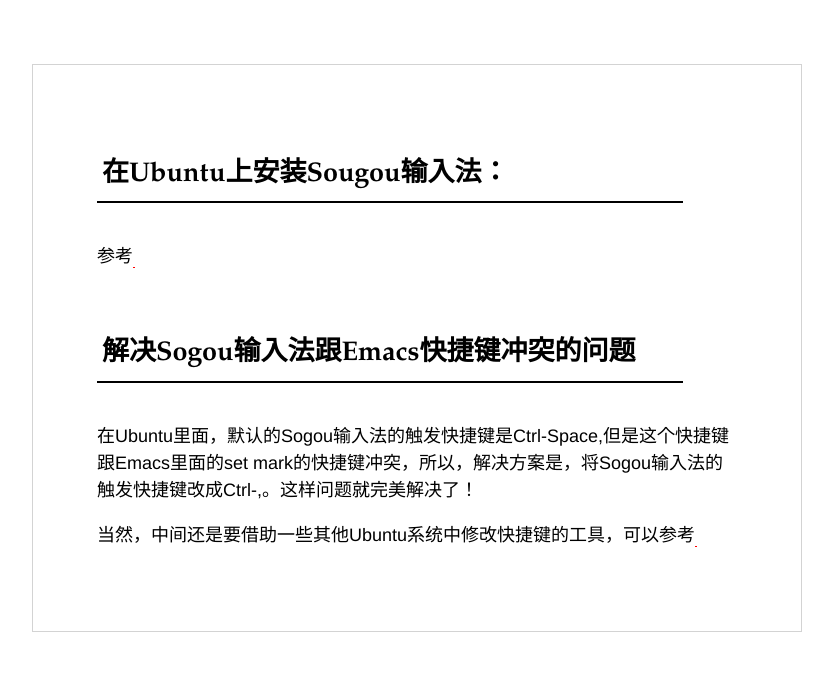
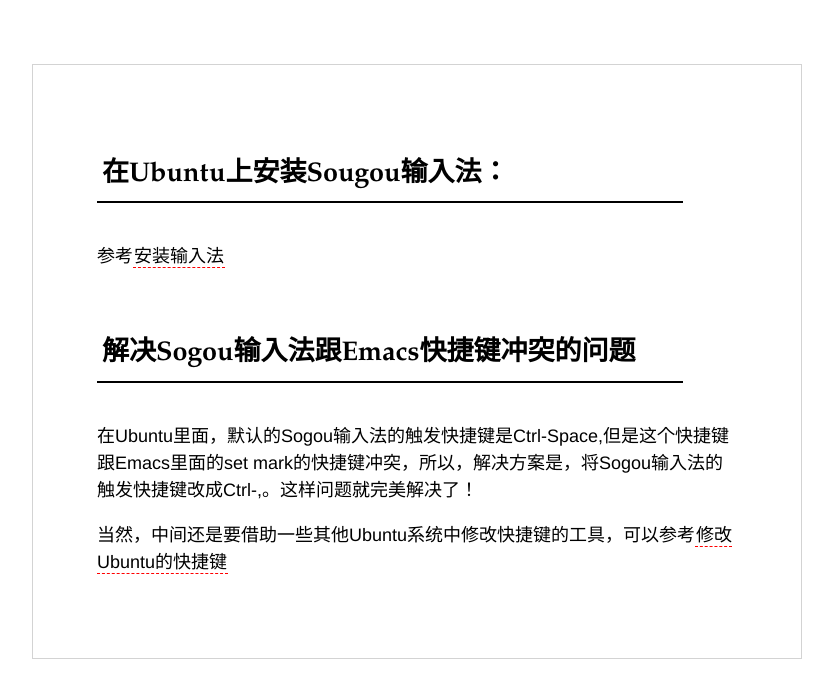
Before and after one commit to 0x00evil/0x00evil.github.io, a Jekyll site: the page built from _posts/2015-01-08-shortcuts-conflict-between-emacs-and-input-method.html, in a window 1280 px wide. Shown: the top 698 px of the page, without its empty margins (224-1057 px from the left). Built offline with Jekyll 4.4.1, drawn with Linux system fonts in a browser that asks for light colours.

Commit message:
fix a bug

```diff
--- a/_posts/2015-01-08-shortcuts-conflict-between-emacs-and-input-method.html
+++ b/_posts/2015-01-08-shortcuts-conflict-between-emacs-and-input-method.html
@@ -4,7 +4,7 @@ title: Shortcuts conflict between emacs and sougou input method in Unbuntu
 ---
 
 <h2>在Ubuntu上安装Sougou输入法：</h2>
-<p>参考<a href="http://siwei.me/blog/posts/ubuntu-14-sogou-input-now-support-linux-ubuntu14"></a></p>
+<p>参考<a href="http://siwei.me/blog/posts/ubuntu-14-sogou-input-now-support-linux-ubuntu14">安装输入法</a></p>
 <h2>解决Sogou输入法跟Emacs快捷键冲突的问题</h2>
 <p>在Ubuntu里面，默认的Sogou输入法的触发快捷键是Ctrl-Space,但是这个快捷键跟Emacs里面的set mark的快捷键冲突，所以，解决方案是，将Sogou输入法的触发快捷键改成Ctrl-,。这样问题就完美解决了！</p>
-<p>当然，中间还是要借助一些其他Ubuntu系统中修改快捷键的工具，可以参考<a hre="http://askubuntu.com/questions/243639/ctrlspace-has-been-bound-to-invoke-some-input-method-and-does-not-work-in-ema"></a></p>
+<p>当然，中间还是要借助一些其他Ubuntu系统中修改快捷键的工具，可以参考<a hre="http://askubuntu.com/questions/243639/ctrlspace-has-been-bound-to-invoke-some-input-method-and-does-not-work-in-ema">修改Ubuntu的快捷键</a></p>
```
